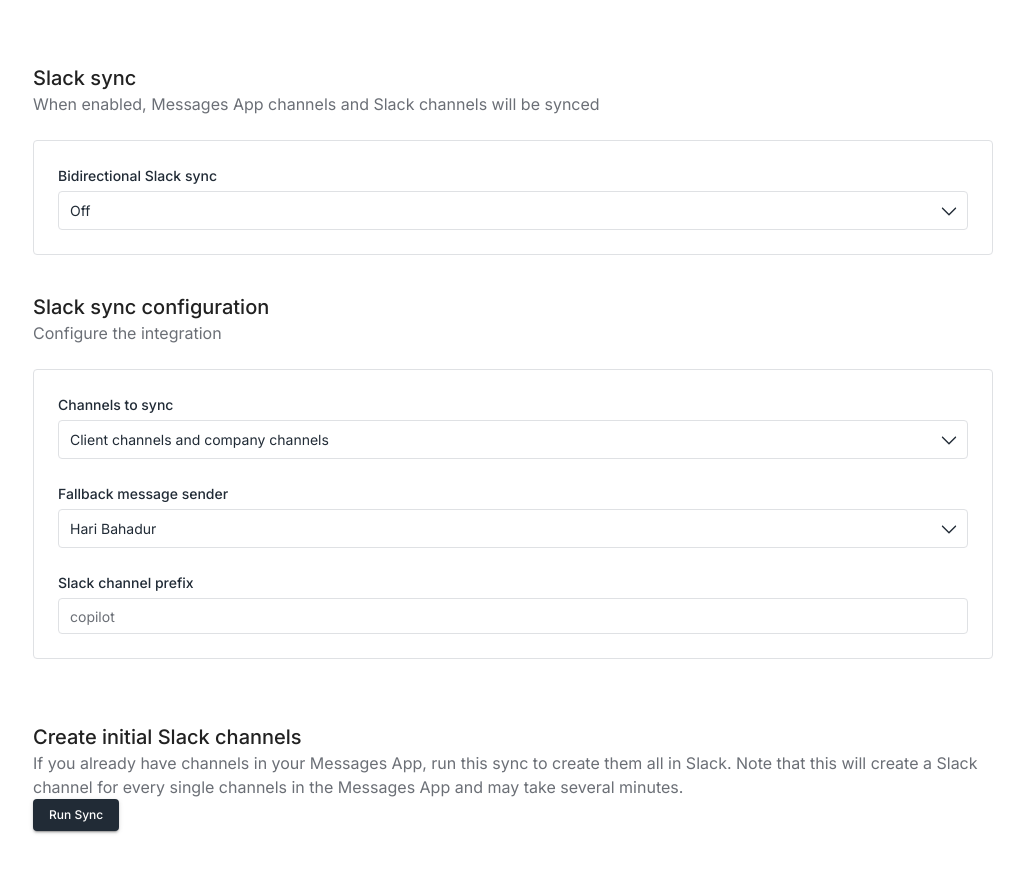
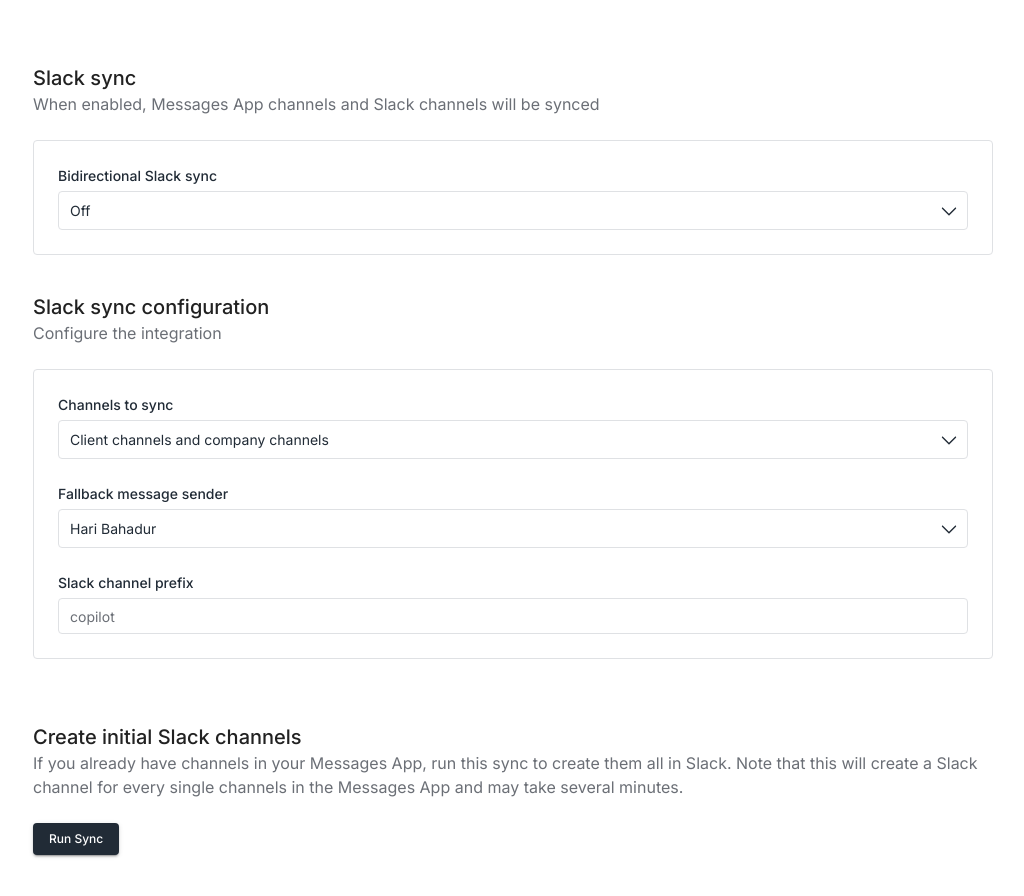
Before and after one commit to copilot-platforms/slack-integration, a Next.js app: page / in a window 1280 px wide. Shown: the top 896 px of the page, without its empty margins (127-1151 px from the left). Built offline with nearby package versions, Linux system fonts and the light colour scheme.

Commit message:
fix: add pb to subheading box

```diff
--- a/src/components/Typography/Subheading.tsx
+++ b/src/components/Typography/Subheading.tsx
@@ -11,9 +11,9 @@ export const StyledSubheading = styled(Typography)(({ theme }) => ({
   color: theme.color.gray[500],
 }))
 
-export const SubHeading = ({ children }: SubHeadingProps) => {
+export const SubHeading = ({ pb, children }: SubHeadingProps) => {
   return (
-    <Box>
+    <Box pb={pb}>
       <StyledSubheading variant="bodyLg">{children}</StyledSubheading>
     </Box>
   )
```
